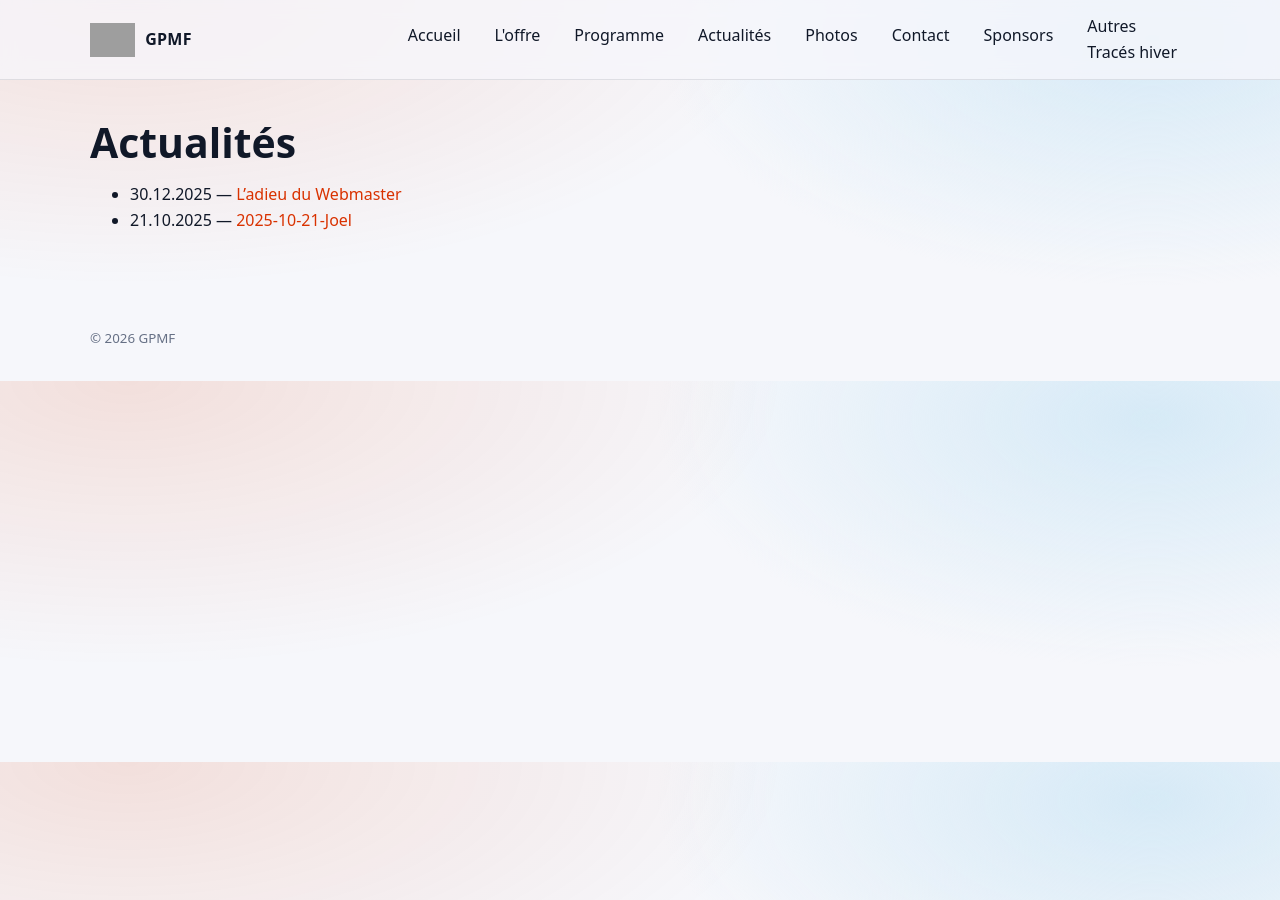
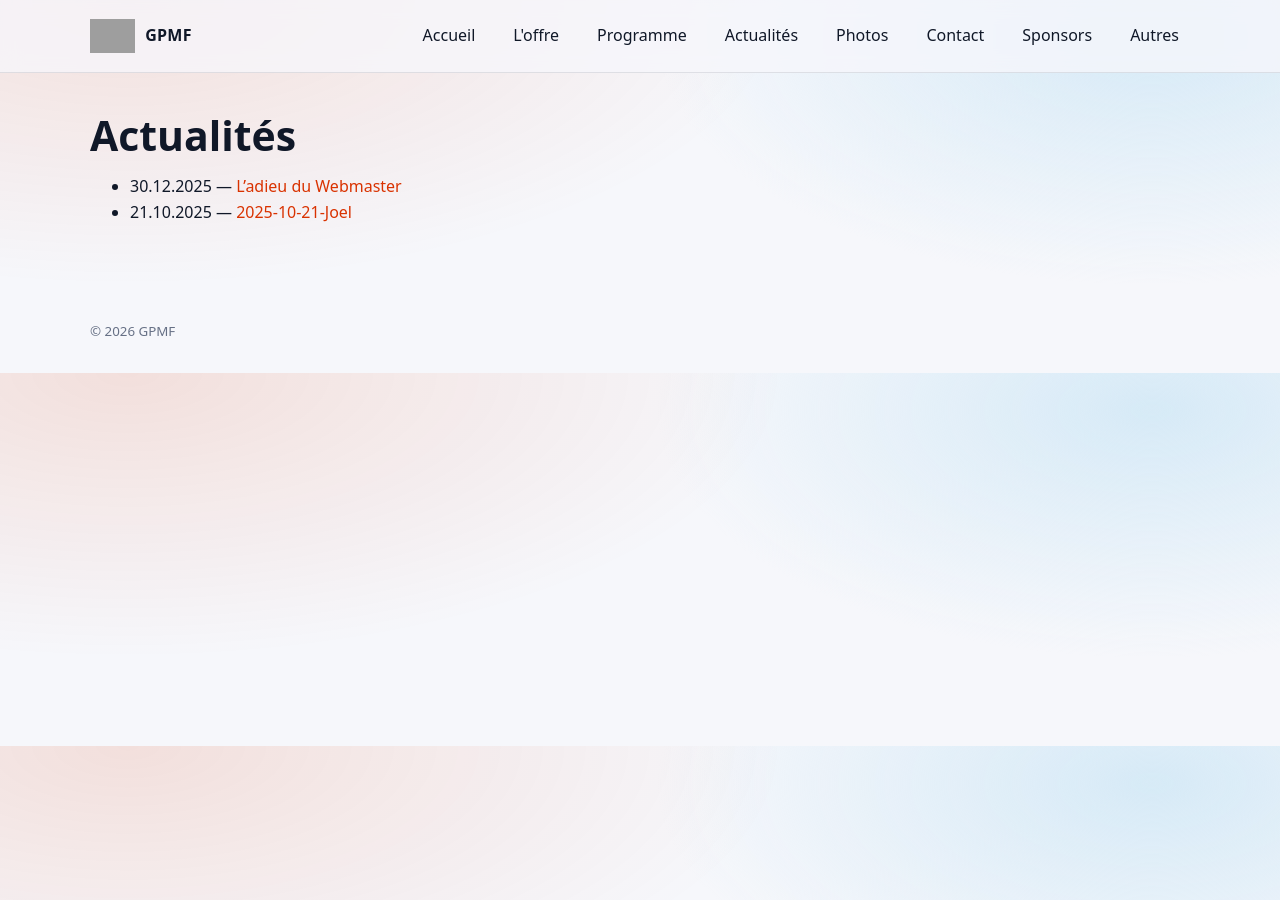
Before and after one commit to jeremieschouwey/gpmf.github.io, a Jekyll site: the page built from actualites/index.md, in a window 1280 px wide. Built offline with Jekyll 4.4.1, drawn with Linux system fonts in a browser that asks for light colours; grey boxes are pictures that could not be loaded.

Commit message:
Update style.css

```diff
--- a/assets/style.css
+++ b/assets/style.css
@@ -550,3 +550,55 @@
   transform: scale(1.03);
   transition: transform 0.2s ease;
 }
+
+/* Navigation */
+.site-nav{
+  display:flex;
+  gap:16px;
+  align-items:center;
+}
+
+/* Items */
+.site-nav a{
+  text-decoration:none;
+  padding:8px 10px;
+  border-radius:10px;
+  color: var(--text);
+}
+.site-nav a:hover{
+  background: rgba(16,24,40,0.06);
+}
+
+/* Dropdown */
+.nav-item{
+  position:relative;
+}
+
+.has-dropdown .dropdown{
+  display:none;
+  position:absolute;
+  top: calc(100% + 8px);
+  left:0;
+  min-width:200px;
+  background: var(--card);
+  border:1px solid var(--border);
+  border-radius:12px;
+  box-shadow: var(--shadow);
+  padding:6px;
+  z-index:100;
+}
+
+.has-dropdown:hover .dropdown{
+  display:block;
+}
+
+.dropdown a{
+  display:block;
+  padding:10px;
+  border-radius:8px;
+  white-space:nowrap;
+}
+
+.dropdown a:hover{
+  background: rgba(16,24,40,0.06);
+}
```
